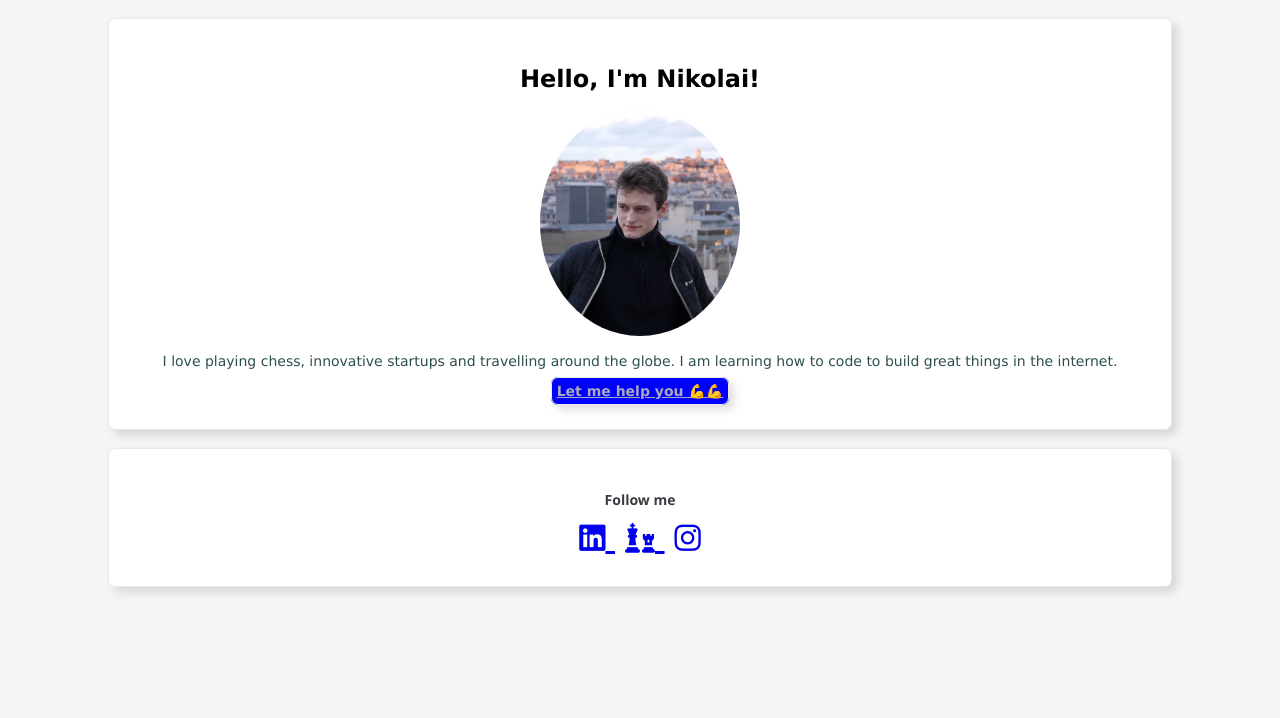
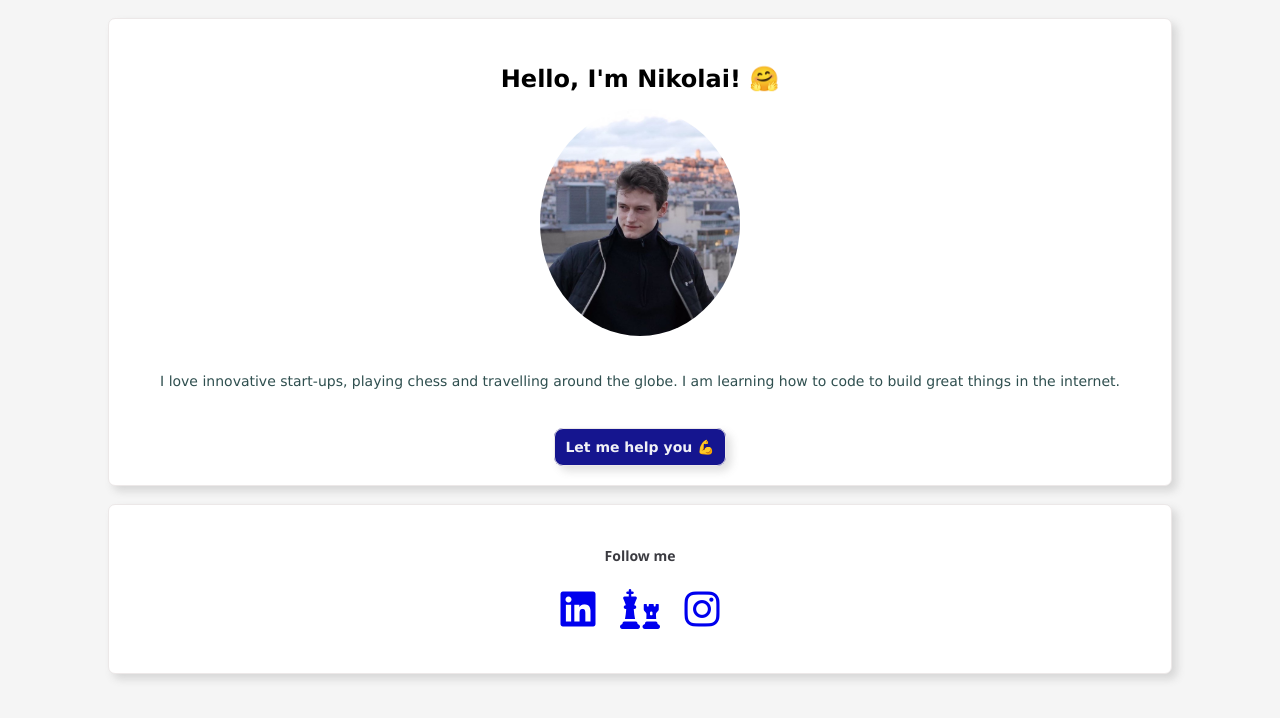
Before and after one commit to nikolaileonregehr/profile, a plain HTML site: page index.html in a window 1280 px wide. Drawn offline with Linux system fonts and the light colour scheme.

Commit message:
new changes

```diff
--- a/index.html
+++ b/index.html
@@ -11,10 +11,10 @@
 <body>
 <div class="container">
     <div class="card">
-      <h1>Hello, I'm Nikolai!</h1>
+      <h1>Hello, I'm Nikolai! <span>&#x1F917;</span></h1>
         <img src="./IkkeParis.jpg" class="img-circle" width="200px" alt="Nikolai's profile picture">
-        <p>I love playing chess, innovative startups and travelling around the globe. I am learning how to code to build great things in the internet.</p>
-        <a class="link_to_random_website" href="http://make-everything-ok.com/" target="_blank"><strong>Let me help you 💪<span>&#x1F4AA;</span></strong></a>
+        <p>I love innovative start-ups, playing chess and travelling around the globe. I am learning how to code to build great things in the internet.</p>
+        <a class="link_to_random_website" href="http://make-everything-ok.com/" target="_blank"><strong>Let me help you <span>&#x1F4AA;</span></strong></a>
     </div>
     <div class="card">
       <h2>Follow me</h2>
--- a/style.css
+++ b/style.css
@@ -37,6 +37,18 @@ a:hover {
   margin: 18px
 }
 
+.card p {
+  padding: 20px;
+}
+
+.card p {
+  margin-bottom: 30px;
+}
+
+.card a {
+  margin-top: 30px;
+}
+
 .img-circle {
   border-radius: 50%;
 }
@@ -55,22 +67,23 @@ a:hover {
 }
 
 li {
-  display: inline;
-  margin: 5px;
-  font-size: 30px;
+  display: inline-block;
+  margin: 10px;
+  font-size: 40px;
   color: rgb(21, 21, 143);
 }
 
 .link_to_random_website {
-  color: rgb(170, 170, 193);
-  background: blue;
+  color: rgb(241, 241, 246);
+  background: rgb(21, 21, 143);
   border: 3px;
-  border-radius: 7px;
+  border-radius: 9px;
   box-shadow: 5px 5px 8px rgba(96, 93, 93, 0.2);
   text-align: center;
-  padding: 5px;
+  padding: 10px;
   border: 0.2px solid rgb(236, 232, 232);
-  margin: 3px
+  margin: 3px;
+  text-decoration: none;
 }
 
 @media (max-width: 960px) {
@@ -93,5 +106,3 @@ li {
     width: 301px;
   }
 }
-
-  /* For a screen < 960px, this CSS will be read */
```
